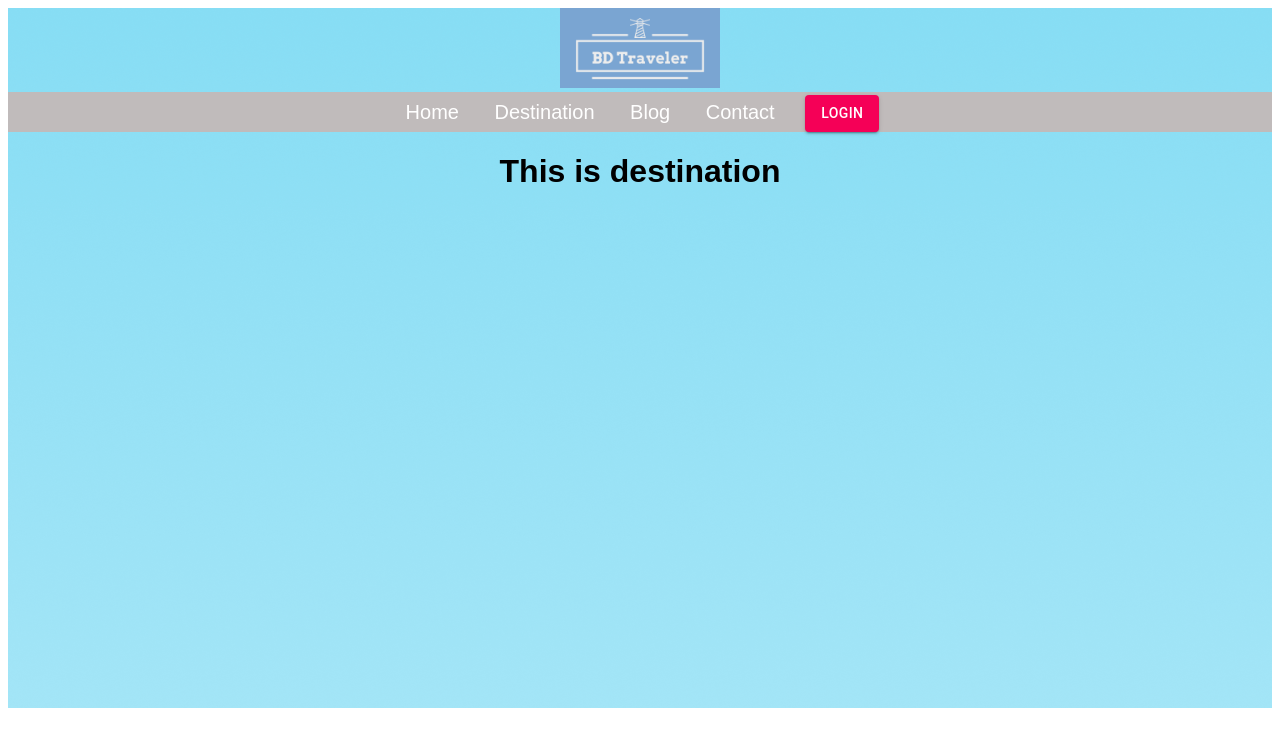
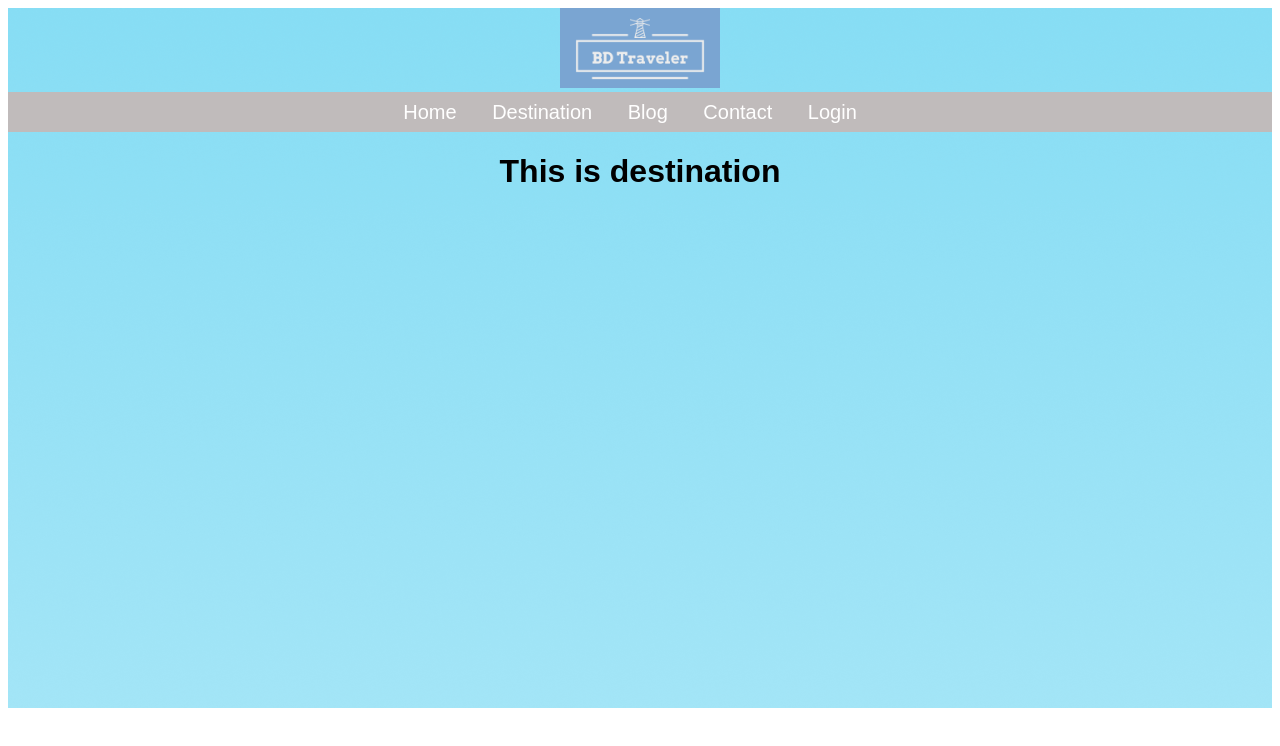
Before and after one commit to RUHUL6093/BDTravelers, a React (Create React App) app: page /Destination in a window 1280 px wide. Shown: the top 746 px of the page. Built offline with nearby package versions, Linux system fonts and the light colour scheme.

Commit message:
login connect

```diff
--- a/src/App.js
+++ b/src/App.js
@@ -32,7 +32,7 @@ export default function App() {
           <Route path="/Contact">
             <Contact />
           </Route>
-          <Route path="/Login">
+          <Route path="/Destination">
             <Login />
           </Route>
         </Switch>
--- a/src/componentes/Header/Header.js
+++ b/src/componentes/Header/Header.js
@@ -14,9 +14,7 @@ const Header = () => {
 
         <a href="/Blog"> Blog </a>
         <a href="/Contact"> Contact </a>
-        <Button variant="contained" color="secondary">
-          Login
-        </Button>
+        <a href="/Login"> Login </a>
       </nav>
     </div>
   );
--- a/src/componentes/Login/Login.js
+++ b/src/componentes/Login/Login.js
@@ -2,7 +2,7 @@ import React from "react";
 const Login = () => {
   return (
     <div>
-      <h1>This is destination</h1>
+      <h1> form is coming</h1>
     </div>
   );
 };
```
